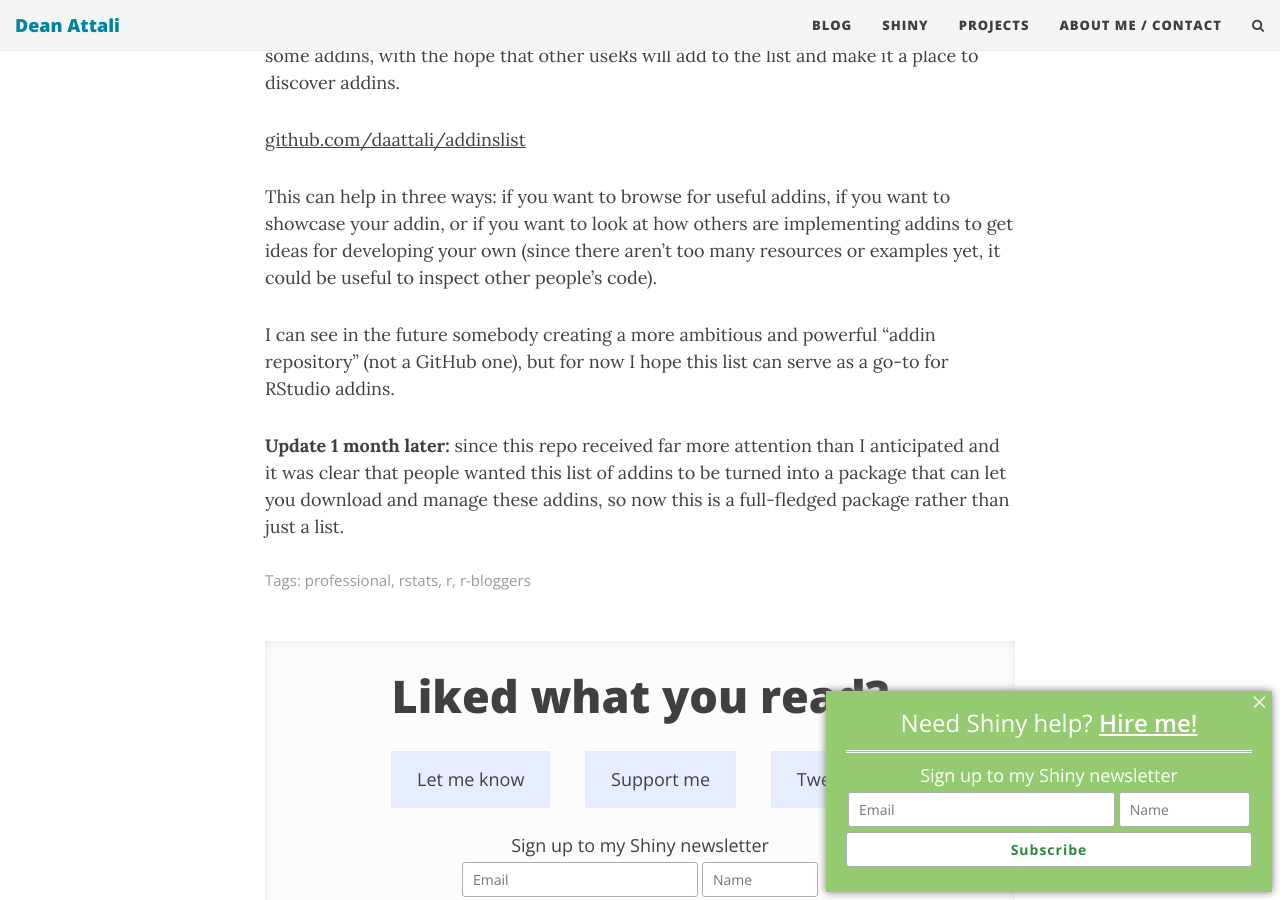
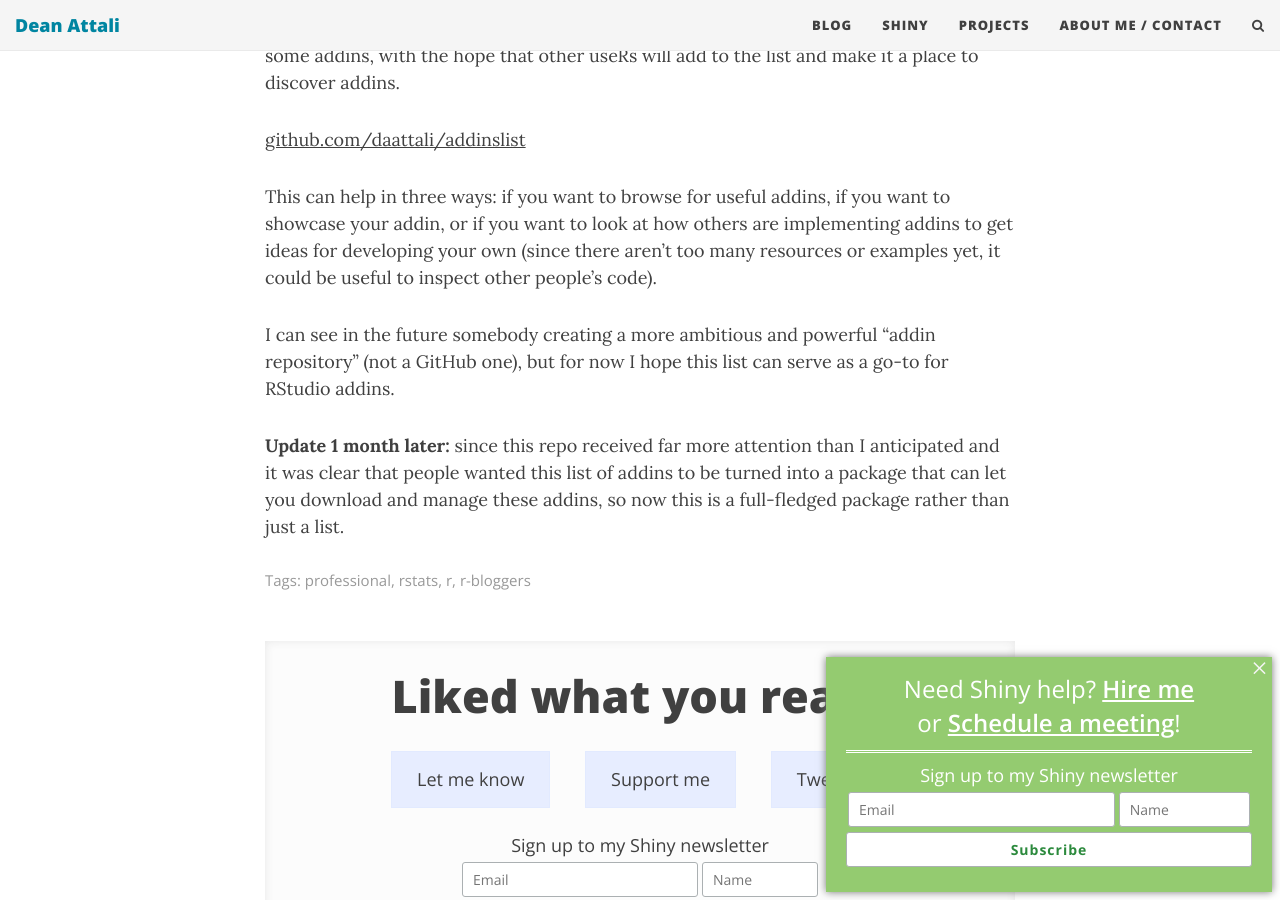
Before and after one commit to daattali/daattali.github.io, a Jekyll site: the page built from notblog/2016-03-30-rstudio-addins-list.md, in a window 1280 px wide and 900 px high, scrolled down 392 px. Built offline with Jekyll 4.4.1, drawn with Linux system fonts in a browser that asks for light colours; nearby versions of some CDN libraries; comment, search, counter and statistics services are not loaded.

Commit message:
add "schedule a meeting" link to the scroll box

```diff
--- a/_includes/scroll-box.html
+++ b/_includes/scroll-box.html
@@ -2,7 +2,8 @@
   <div id="scroll-box-close">&times;</div>
   <div id="scroll-box-hire">
     Need Shiny help?
-    <a href="/shiny">Hire me!</a>
+    <a href="/shiny">Hire me</a><br/>
+    or <a target="_blank" href="https://calendly.com/attalitech/meeting">Schedule a meeting</a>!
   </div>
   <div id="mailchimp-subscribe-section">
     <div id="mc_embed_signup">
```
